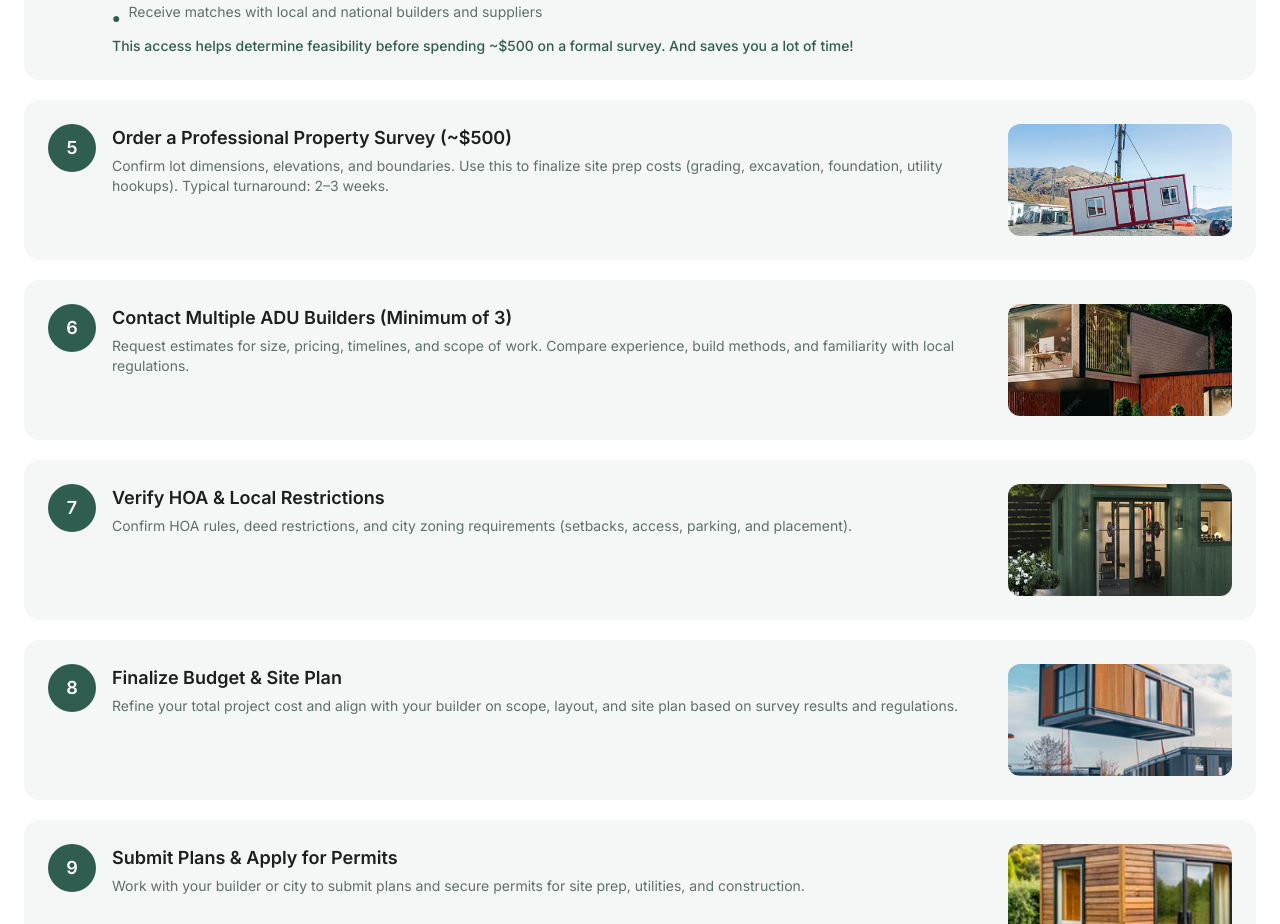
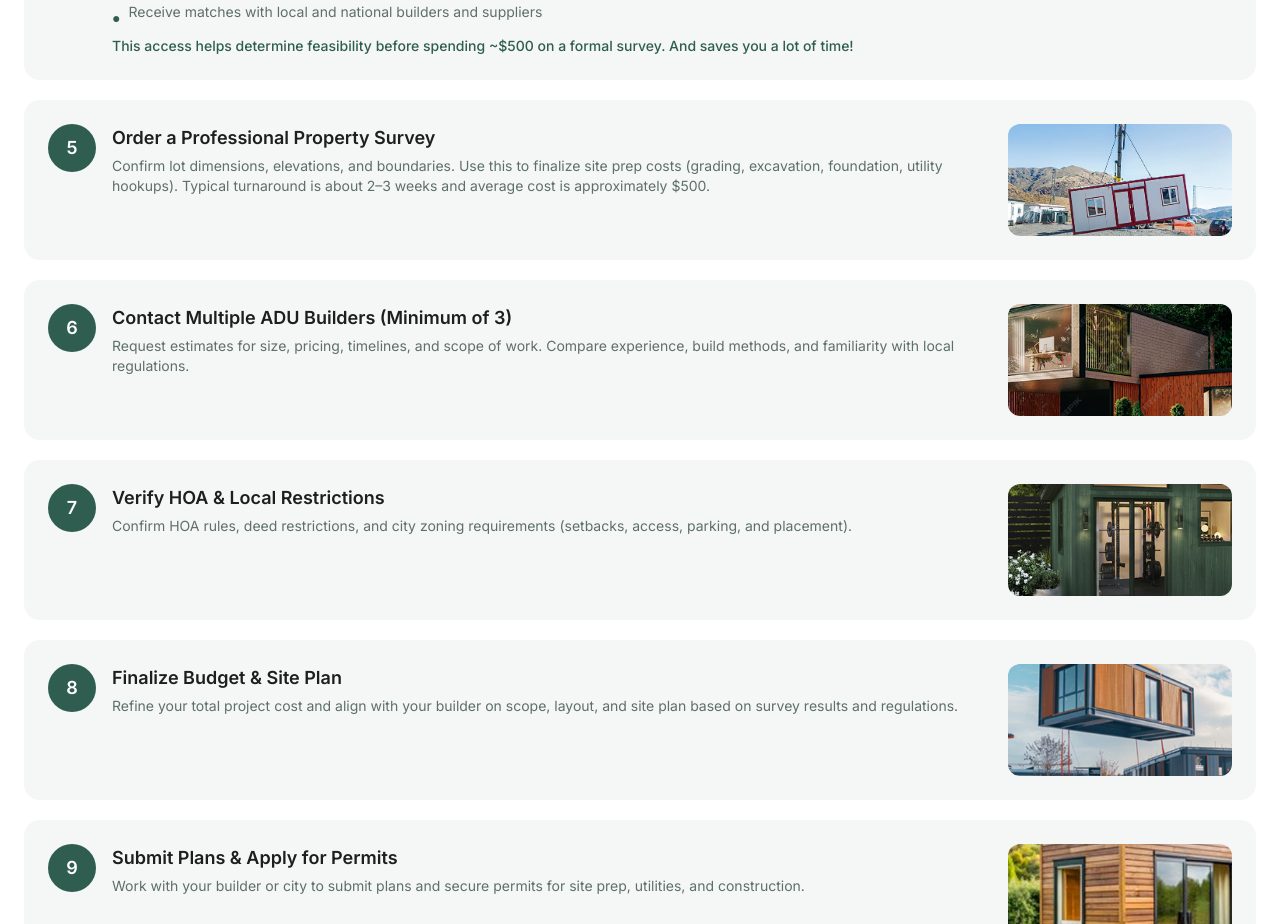
Before and after one commit to resogenesis/aduatlas, a React (Vite) app: page /how-to-adu in a window 1280 px wide. Shown: the part 1800-2724 px from the top of the page. Built offline with nearby package versions, Linux system fonts and the light colour scheme.

Commit message:
Move survey cost note from title to end of description in step 5

```diff
--- a/src/pages/HowToAdu.jsx
+++ b/src/pages/HowToAdu.jsx
@@ -74,8 +74,8 @@ const steps = [
   },
   {
     n: "5",
-    title: "Order a Professional Property Survey (~$500)",
-    desc: "Confirm lot dimensions, elevations, and boundaries. Use this to finalize site prep costs (grading, excavation, foundation, utility hookups). Typical turnaround: 2–3 weeks.",
+    title: "Order a Professional Property Survey",
+    desc: "Confirm lot dimensions, elevations, and boundaries. Use this to finalize site prep costs (grading, excavation, foundation, utility hookups). Typical turnaround is about 2–3 weeks and average cost is approximately $500.",
   },
   {
     n: "6",
```
